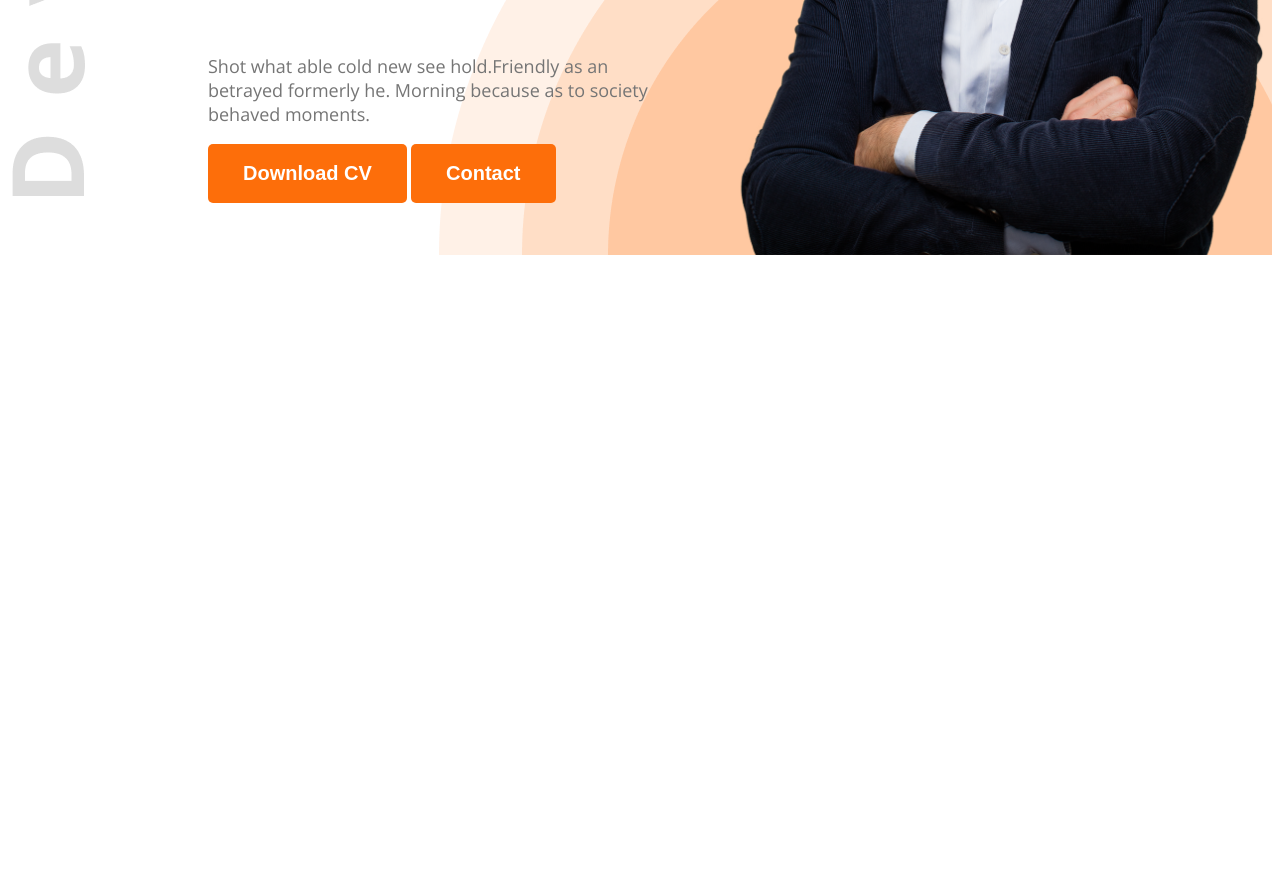
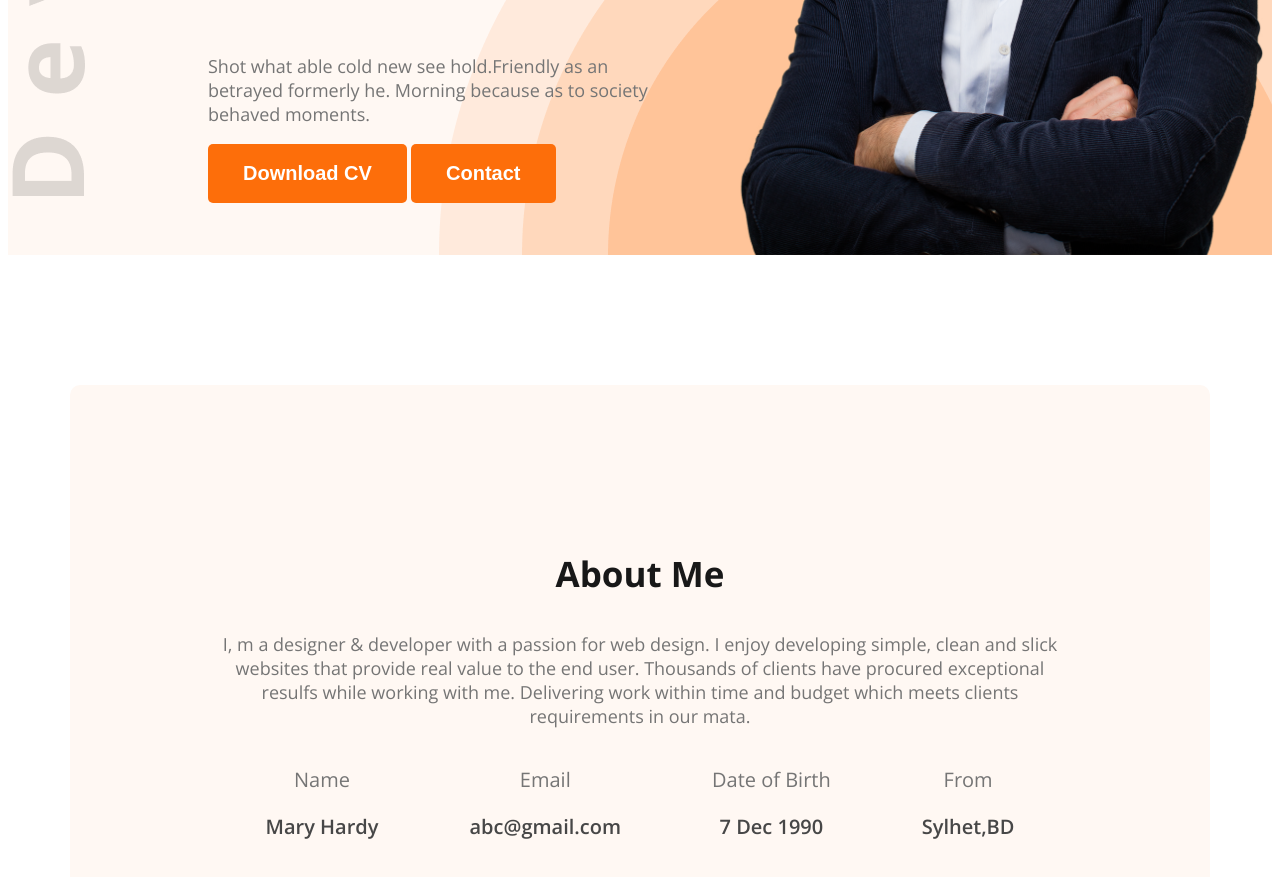
Before and after one commit to alpharabbit9/my-portfolio, a plain HTML site: page index.html in a window 1280 px wide. Shown: the part 575-1452 px from the top of the page. Before the commit the page ends 838 px from the top, so only its background shows below. Drawn offline with nearby package versions, Linux system fonts and the light colour scheme.

Commit message:
added about section

```diff
--- a/Style/portfolio.css
+++ b/Style/portfolio.css
@@ -2,6 +2,11 @@
 @import url('https://fonts.googleapis.com/css2?family=Open+Sans:ital,wght@0,300..800;1,300..800&display=swap');
 body{
     font-family: "Open Sans", sans-serif;
+}
+
+/*Shared Functions */
+.secondary-bg{
+    background-color: #FFF8F3;
 }
 .primary-color{
     color: #FD6E0A;
@@ -77,8 +82,51 @@ nav li a{
 }
 .banner-description{
     font-size: 18px;
-    font-weight: 400;
+
 }
 .banner-profile-pic{
     width: 580px;
 }
+
+/*section style*/
+
+.section-title{
+    font-size: 35px;
+    font-weight: bold;
+    color: #181818;
+}
+
+.section-description{
+    font-size: 18px;
+    color: #757575;
+
+}
+/*Main style */
+main{
+    max-width: 1140px;
+    margin: 0 auto;
+}
+
+/*ABout Style */
+
+.about{
+    border-radius: 10px;
+    padding: 130px 150px;
+    text-align: center;
+    margin-top: 130px;
+
+}
+.about-items{
+    display: flex;
+    justify-content: space-around;
+}
+
+.item-title{
+    font-size: 20px;
+    color: #757575;
+}
+.item-description{
+    font-size: 20px;
+    font-weight: 600;
+    color: #474747;
+}
--- a/index.html
+++ b/index.html
@@ -7,7 +7,7 @@
     <link rel="stylesheet" href="Style/portfolio.css">
 </head>
 <body>
-    <header class="header">
+    <header class="header secondary-bg">
         <nav>
             <h3 class="nav-title">Ma<span class="primary-color">r</span>y</h3>
             <ul>
@@ -34,6 +34,30 @@
     </header>
 
     <main>
+        <section class="about secondary-bg">
+            <h3 class="section-title">About Me</h3>
+            <p class="section-description">
+                I, m a designer & developer with a passion for web design. I enjoy developing simple, clean and slick websites that provide real value to the end user. Thousands of clients have procured exceptional resulfs while working with me. Delivering work within time and budget which meets clients requirements in our mata.
+            </p>
+            <div class="about-items">
+                <div class="about-item">
+                    <p class="item-title">Name</p>
+                    <p class="item-description">Mary Hardy</p>
+                </div>
+                <div class="about-item">
+                    <p class="item-title">Email</p>
+                    <p class="item-description">abc@gmail.com</p>
+                </div>
+                <div class="about-item">
+                    <p class="item-title">Date of Birth</p>
+                    <p class="item-description">7 Dec 1990</p>
+                </div>
+                <div class="about-item">
+                    <p class="item-title">From</p>
+                    <p class="item-description">Sylhet,BD</p>
+                </div>
+            </div>
+        </section>
 
     </main>
     <footer></footer>
```
